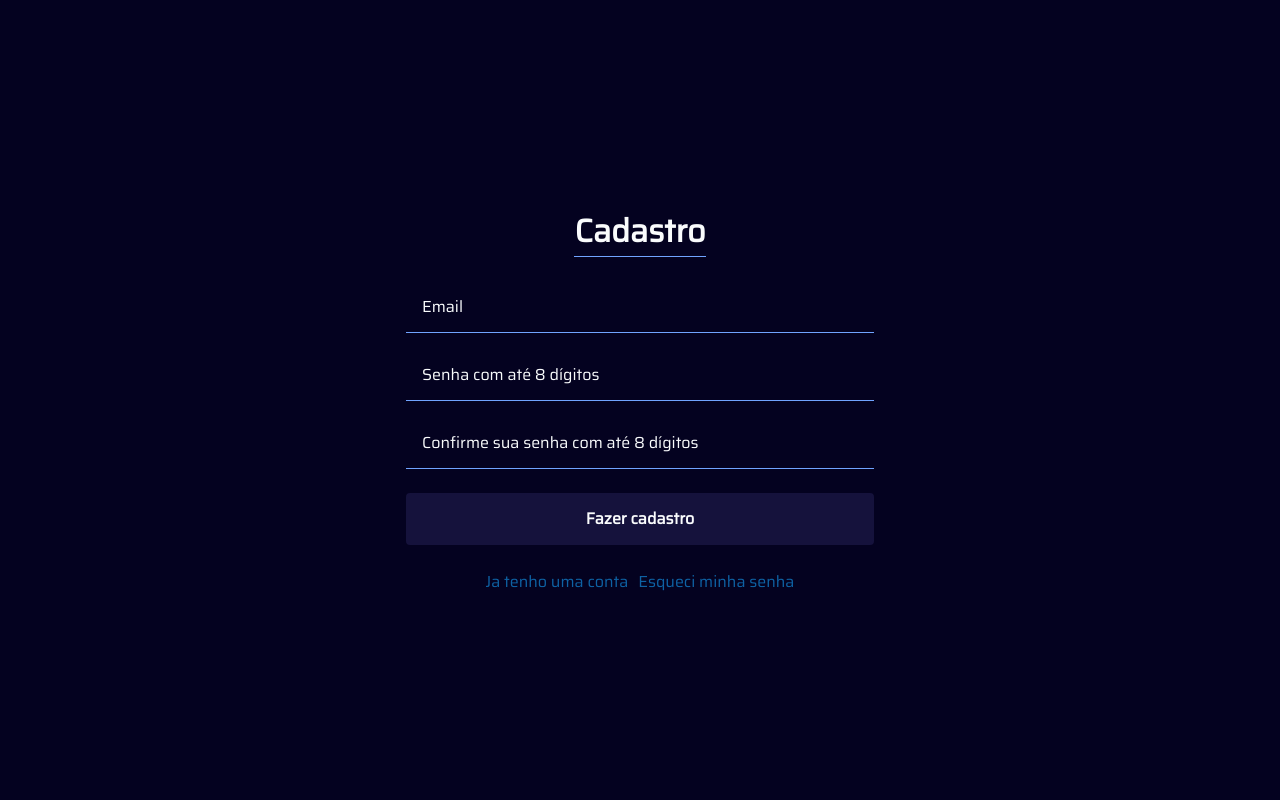
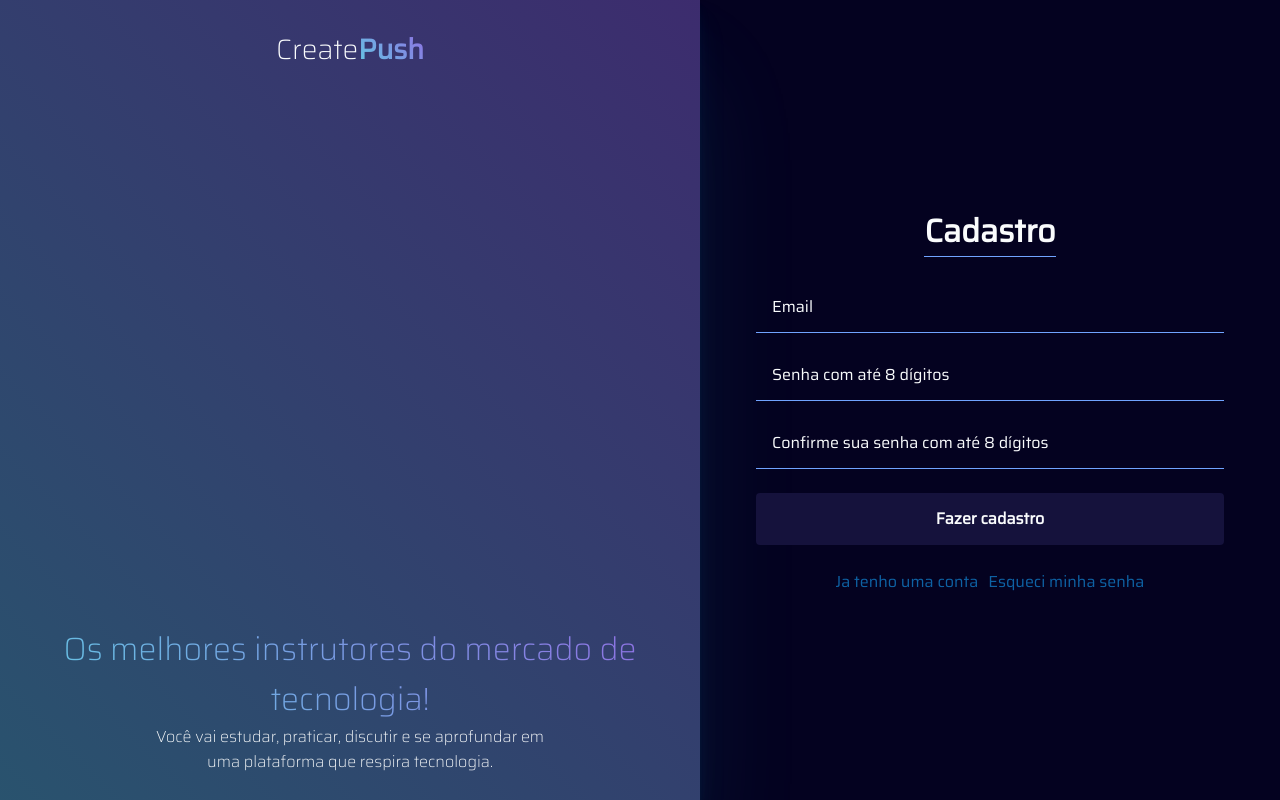
Before and after one commit to PetrusBorges/Projeto-Final-Front-End-Staart, a React (Vite) app: page /signup in a window 1280 px wide. Built offline with nearby package versions, Linux system fonts and the light colour scheme; no server answers.

Commit message:
fix: add LoginCard on SignUp

```diff
--- a/src/pages/SignUp/index.tsx
+++ b/src/pages/SignUp/index.tsx
@@ -1,5 +1,6 @@
-import { Container, Content, Form, ButtonContainer, Footer, ErrorButon} from './styles';
+import { Container, ContainerSignUp, Content, Form, ButtonContainer, Footer, ErrorButon} from './styles';
 
+import { LoginCard } from '../../components/LoginCard';
 import { FormGroup } from '../../components/FormGroup';
 import { Input } from '../../components/input';
 import { Button } from '../../components/Button';
@@ -14,6 +15,9 @@ export function SignUp() {
 
   return (
     <Container>
+      <LoginCard />
+
+      <ContainerSignUp>
         <Content>
           <h1>Cadastro</h1>
           <Form onSubmit={handleSubmit}>
@@ -70,6 +74,7 @@ export function SignUp() {
             <Link to='/forgot-password'>Esqueci minha senha</Link>
           </Footer>
         </Content>
+      </ContainerSignUp>
     </Container>
   );
 }
--- a/src/pages/SignUp/styles.ts
+++ b/src/pages/SignUp/styles.ts
@@ -2,6 +2,12 @@ import styled from 'styled-components';
 import { device } from '../../components/device';
 
 export const Container = styled.div`
+  display: flex;
+  align-items: center;
+  justify-content: center;
+`;
+
+export const ContainerSignUp = styled.div`
   width: 100%;
   max-width: 500px;
   margin: 0 auto;
```
Lines whose indentation alone changed are shown as unchanged.
